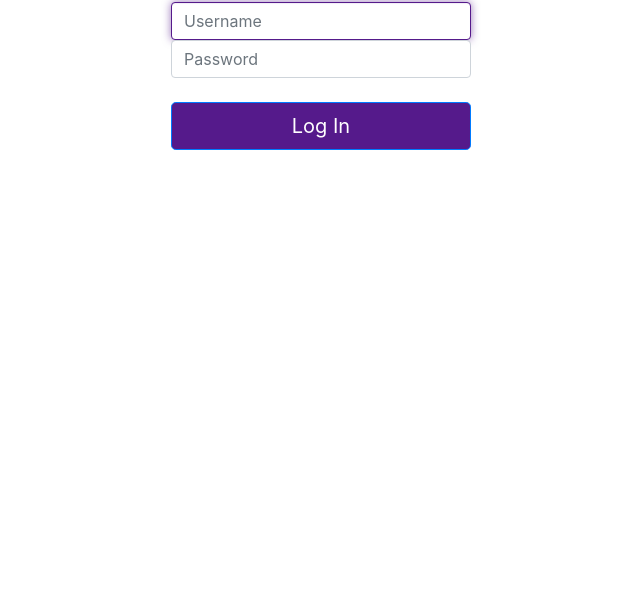
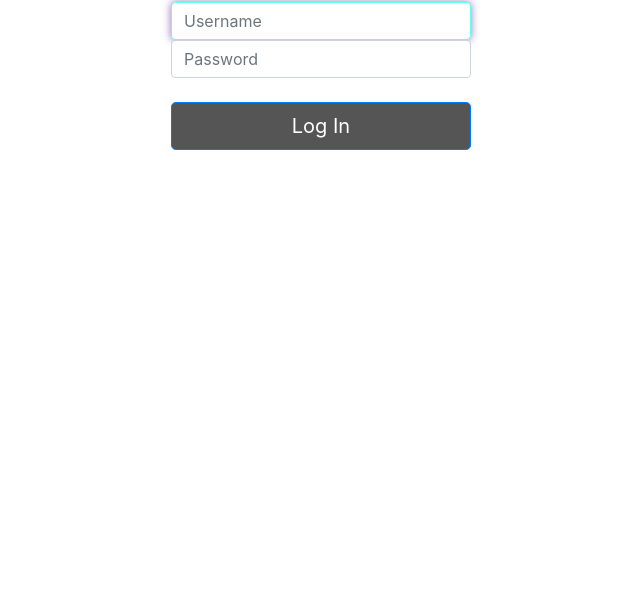
Before and after one commit to JosephSwedlund/School, a plain HTML site: page login.ejs in a window 1280 px wide. Shown: the part 184-800 px from the top of the page, without its empty margins (287-927 px from the left). Drawn offline with nearby package versions, Linux system fonts and the light colour scheme; files that its build step writes are made by us from their sources.

Commit message:
Update login.ejs

```diff
--- a/login.ejs
+++ b/login.ejs
@@ -14,8 +14,8 @@
 
 		 <style type="text/css">
 			.form-control:focus {
-			  border-color: #551A8B;
-			  box-shadow: inset 0 1px 1px rgba(85, 26, 139, 0.075), 0 0 8px rgba(85, 26, 139, 0.6);
+			  border-color: #66fff2;
+			  box-shadow: inset 0 1px 1px rgba(102, 255, 242, 0.075), 0 0 8px rgba(85, 26, 139, 0.6);
 			}
 		</style>
   </head>
@@ -41,7 +41,7 @@
 
 		    <!-- Submit Button -->
 	  		<button class="btn btn-lg btn-primary btn-block" type="submit"
-	  		style="background-color:#551A8B">Log In</button>
+	  		style="background-color:#555">Log In</button>
 		</form>
 		<br>
 		<!--<img src="acuLogo.png" style="width:300px">!>s
```
